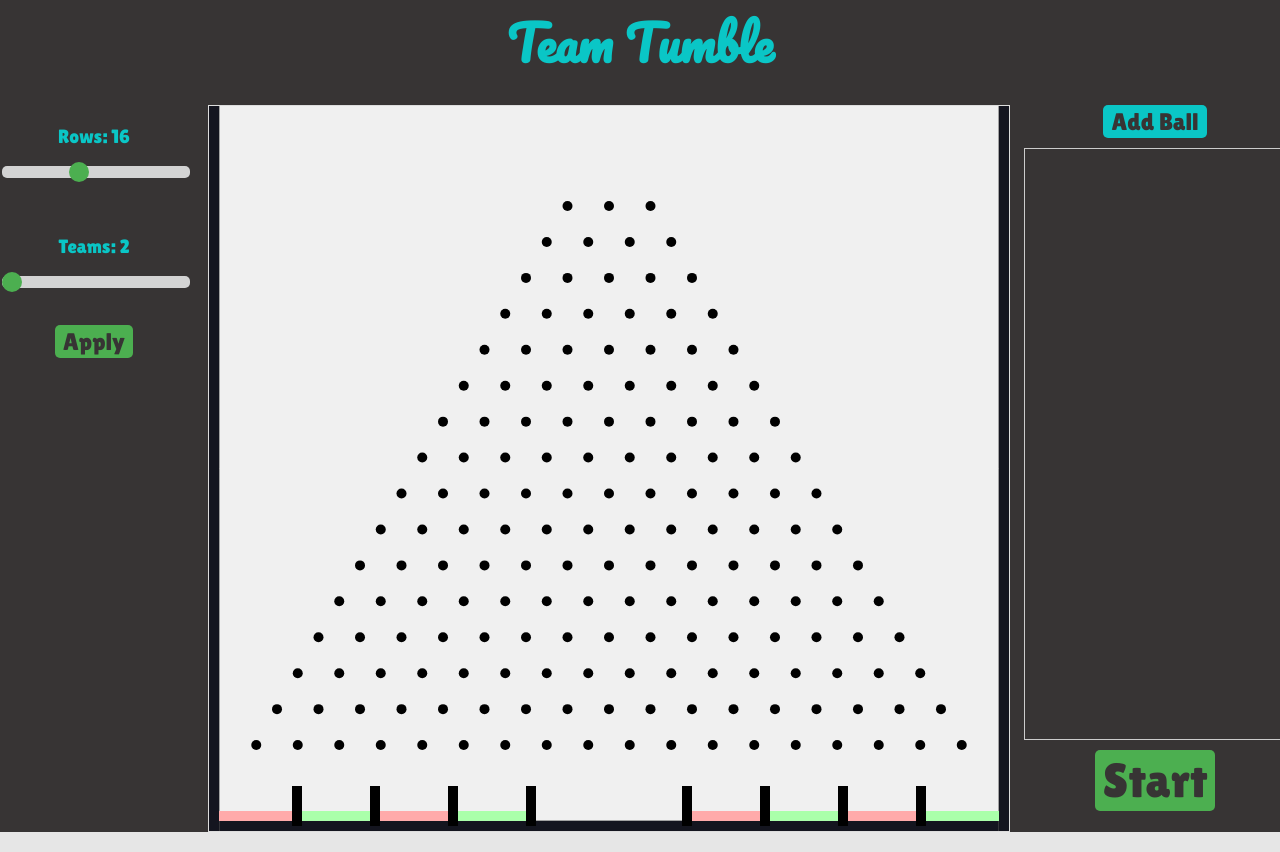
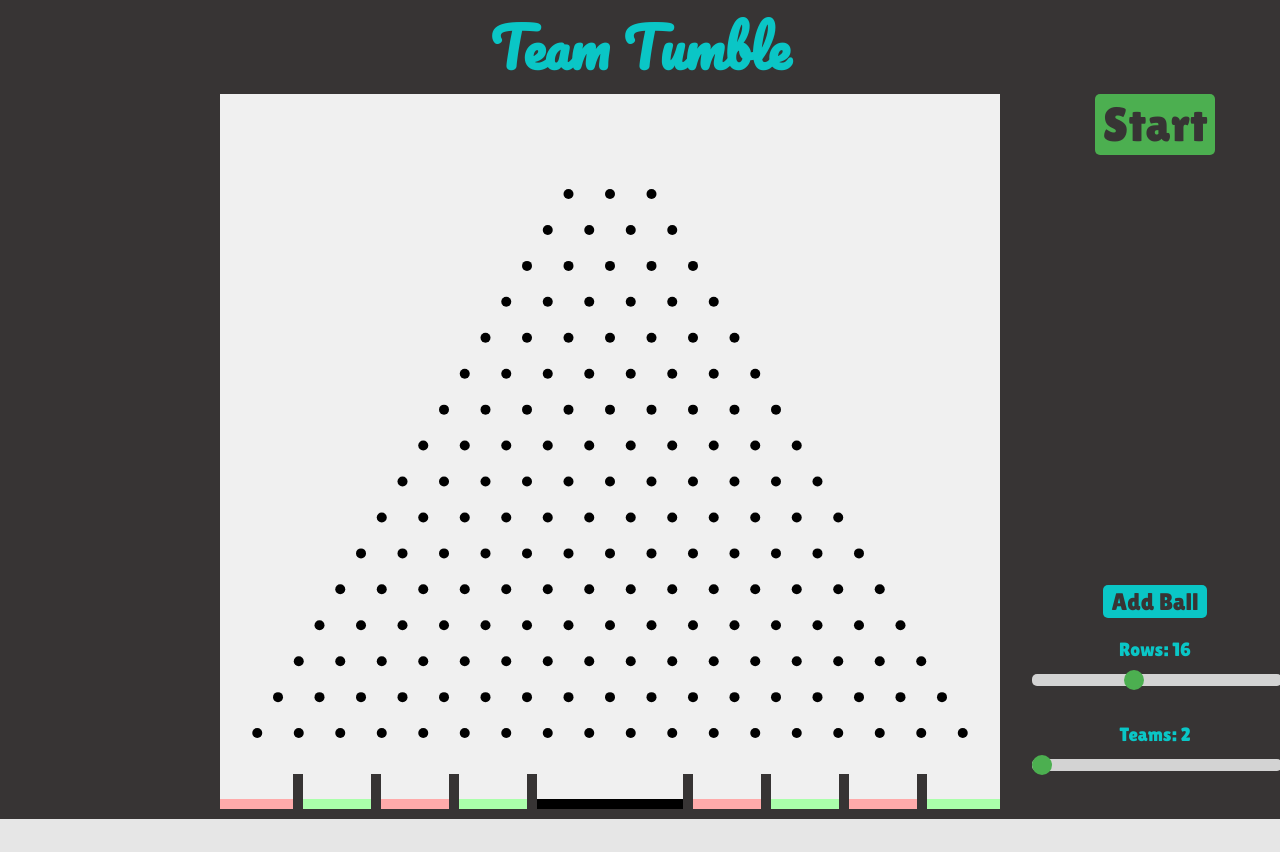
Before and after one commit to Lukasbygmal/TeamTumble, a Vue app in the folder team_tumble/: page / in a window 1280 px wide. After the commit the page ends 826 px from the top, so only its background shows below. Built offline with nearby package versions, Linux system fonts and the light colour scheme.

Commit message:
Added slot to middle, although found bug with it. Also, layout and styling

```diff
--- a/team_tumble/src/App.vue
+++ b/team_tumble/src/App.vue
@@ -22,13 +22,12 @@ export default {
   font-family: Lilita-One, Pacifico;
   margin: 0;
   padding: 0;
-  background-color:	#373434;
+  background-color: #373434;
 }
 
 h1 {
   margin: 0;
-  font-size: 48px;
+  font-size: 54px;
   color: #0AC6C6;
 }
-
 </style>
--- a/team_tumble/src/components/Board.vue
+++ b/team_tumble/src/components/Board.vue
@@ -71,9 +71,9 @@ const setupPlinko = () => {
 
   runner = Runner.create();
 
-  const ground = Bodies.rectangle(400, 720, 800, 10, { isStatic: true, label: 'ground' });
-  const leftWall = Bodies.rectangle(5, 362.5, 10, 725, { isStatic: true });
-  const rightWall = Bodies.rectangle(795, 362.5, 10, 725, { isStatic: true });
+  const ground = Bodies.rectangle(400, 720, 800, 10, { isStatic: true, render: { fillStyle: '#373434' } });
+  const leftWall = Bodies.rectangle(5, 362.5, 10, 725, { isStatic: true, render: { fillStyle: '#373434' } });
+  const rightWall = Bodies.rectangle(795, 362.5, 10, 725, { isStatic: true, render: { fillStyle: '#373434' } });
 
   const pegs: Matter.Body[] = [];
   const rowHeights = 575;
@@ -128,7 +128,7 @@ const setupPlinko = () => {
       );
       slot_index = slot_index + 1;
     }
-    if (i > num_slots_side + 1) {
+    else if (i > num_slots_side + 1) {
       slots.push(
         Bodies.rectangle(
           10 + (slotWidth / 2) + i * slotWidth,
@@ -139,6 +139,22 @@ const setupPlinko = () => {
             isStatic: true,
             label: `slot-${slot_index % props.teams}`,
             render: { fillStyle: colors[slot_index % props.teams] }
+          }
+        )
+      );
+      slot_index = slot_index + 1;
+    }
+    else {
+      slots.push(
+        Bodies.rectangle(
+          10 + (slotWidth / 2) + i * slotWidth,
+          710,
+          slotWidth,
+          10,
+          {
+            isStatic: true,
+            label: 'ground',
+            render: { fillStyle: '#000' } //this should invisible
           }
         )
       );
@@ -156,7 +172,7 @@ const setupPlinko = () => {
             label: 'divider',
             friction: 0.0,
             frictionStatic: 0.0,
-            render: { fillStyle: '#000' }
+            render: { fillStyle: '#373434' }
           }
         )
       );
@@ -231,6 +247,10 @@ const spawnBall = () => {
 
 const resetBall = (ball: Matter.Body) => {
   const ballId = ball.id;
+
+  const isCaptured = capturedBalls.value.some(team => team.some(b => b.ball.id === ball.id));
+  if (isCaptured) return;
+
   World.remove(engine.world, ball);
 
   const originalBallData = props.balls.find((b) => b.id === ballId);
@@ -244,6 +264,7 @@ const resetBall = (ball: Matter.Body) => {
 const captureBall = (ball: Matter.Body, slotLabel: string) => {
   const teamId = parseInt(slotLabel.split('-')[1], 10);
 
+  if (capturedBalls.value[teamId].some(b => b.ball.id === ball.id)) return;
 
   const teamCount = teamCounts.value.get(teamId) ?? 0;
   const ballData = props.balls.find((b) => b.id === ball.id);
@@ -319,7 +340,6 @@ onBeforeUnmount(() => {
 .plinko-board {
   width: 800px;
   height: 725px;
-  border: 1px solid #ddd;
 }
 
 .results-modal {
--- a/team_tumble/src/components/CustomSlider.vue
+++ b/team_tumble/src/components/CustomSlider.vue
@@ -21,16 +21,15 @@ defineEmits(['update:modelValue']);
 
 <style scoped>
 .slider-container {
-    margin: 20px 0;
     width: 100%;
     max-width: 300px;
-    margin: 20px auto;
+    margin: 10px auto;
 }
 
 .slider-label {
     font-family: 'Lilita One', cursive;
     display: block;
-    margin-bottom: 10px;
+    margin-bottom: 5px;
     color: #0AC6C6;
     font-size: 1.2em;
 }
--- a/team_tumble/src/components/Layout.vue
+++ b/team_tumble/src/components/Layout.vue
@@ -2,19 +2,11 @@
   <div class="plinko-container">
     <div class="sidebar">
 
-
-      <CustomSlider id="rowSlider" label="Rows" :min="12" :max="22" :disabled="isGameActive" v-model="rowSliderValue" />
-      <CustomSlider id="teamSlider" label="Teams" :min="2" :max="8" :disabled="isGameActive"
-        v-model="teamSliderValue" />
-      <StandardButton label="Apply" fontSize="24px" color="primary" @click="applyChange" :disabled="isGameActive" />
-
     </div>
-
-
     <Board ref="plinkoBoard" :rows="rows" :teams="teams" :balls="balls" @game-ended="handleGameEnd" />
-
     <div class="sidebar">
-      <StandardButton label="Add Ball" color="secondary" fontSize="24px" @click="addBall" :disabled="isGameActive" />
+      <StandardButton :label="isGameActive ? 'Cancel' : 'Start'" :color="isGameActive ? 'danger' : 'primary'"
+        fontSize="48px" @click="isGameActive ? cancelGame() : startGame()" />
       <div class="ball-list">
         <div v-for="(ball, index) in balls" :key="ball.id" class="ball-item">
           <div class="color-indicator" :style="{ backgroundColor: ball.color }"></div>
@@ -23,14 +15,16 @@
             :disabled="isGameActive" />
         </div>
       </div>
-      <StandardButton :label="isGameActive ? 'Cancel' : 'Start'" :color="isGameActive ? 'danger' : 'primary'"
-        fontSize="48px" @click="isGameActive ? cancelGame() : startGame()" />
+      <StandardButton label="Add Ball" color="secondary" fontSize="24px" @click="addBall" :disabled="isGameActive" />
+      <CustomSlider id="rowSlider" label="Rows" :min="12" :max="22" :disabled="isGameActive" v-model="rowSliderValue" />
+      <CustomSlider id="teamSlider" label="Teams" :min="2" :max="8" :disabled="isGameActive"
+        v-model="teamSliderValue" />
     </div>
   </div>
 </template>
 
 <script setup lang="ts">
-import { ref } from 'vue';
+import { ref, watch } from 'vue';
 import StandardButton from '@/components/StandardButton.vue';
 import Board from '@/components/Board.vue';
 import CustomSlider from './CustomSlider.vue';
@@ -45,11 +39,15 @@ let ballId = 0;
 
 const plinkoBoard = ref<InstanceType<typeof Board> | null>(null);
 
-const applyChange = () => {
-  rows.value = Number(rowSliderValue.value);
-  teams.value = Number(teamSliderValue.value);
+watch(rowSliderValue, (newValue) => {
+  rows.value = Number(newValue);
   plinkoBoard.value?.setupPlinko();
-};
+});
+
+watch(teamSliderValue, (newValue) => {
+  teams.value = Number(newValue);
+  plinkoBoard.value?.setupPlinko();
+});
 
 const startGame = () => {
   plinkoBoard.value?.startGame(balls.value);
@@ -84,7 +82,6 @@ const removeBall = (index: number) => {
   justify-content: center;
   align-items: flex-start;
   gap: 20px;
-  margin: 20px auto;
 }
 
 .sidebar {
@@ -95,14 +92,10 @@ const removeBall = (index: number) => {
   gap: 10px;
 }
 
-.sidebar input[type="range"] {
-  margin-bottom: 10px;
-}
 
 .ball-list {
-  height: 580px;
+  height: 400px;
   overflow-y: auto;
-  border: 1px solid #ccc;
   width: 250px;
   padding: 5px;
 }
@@ -124,6 +117,6 @@ const removeBall = (index: number) => {
   width: 24px;
   height: 24px;
   border-radius: 4px;
-  border: 1px solid #ccc;
+  margin: 2px;
 }
 </style>
--- a/team_tumble/src/components/StandardButton.vue
+++ b/team_tumble/src/components/StandardButton.vue
@@ -1,9 +1,5 @@
 <template>
-    <button
-      :class="['standard-button', color]"
-      :style="{ fontSize: fontSize }"
-      @click="handleClick"
-    >
+  <button :class="['standard-button', color]" :style="{ fontSize: fontSize }" @click="handleClick">
     {{ label }}
   </button>
 </template>
```
Lines whose indentation alone changed are shown as unchanged.
